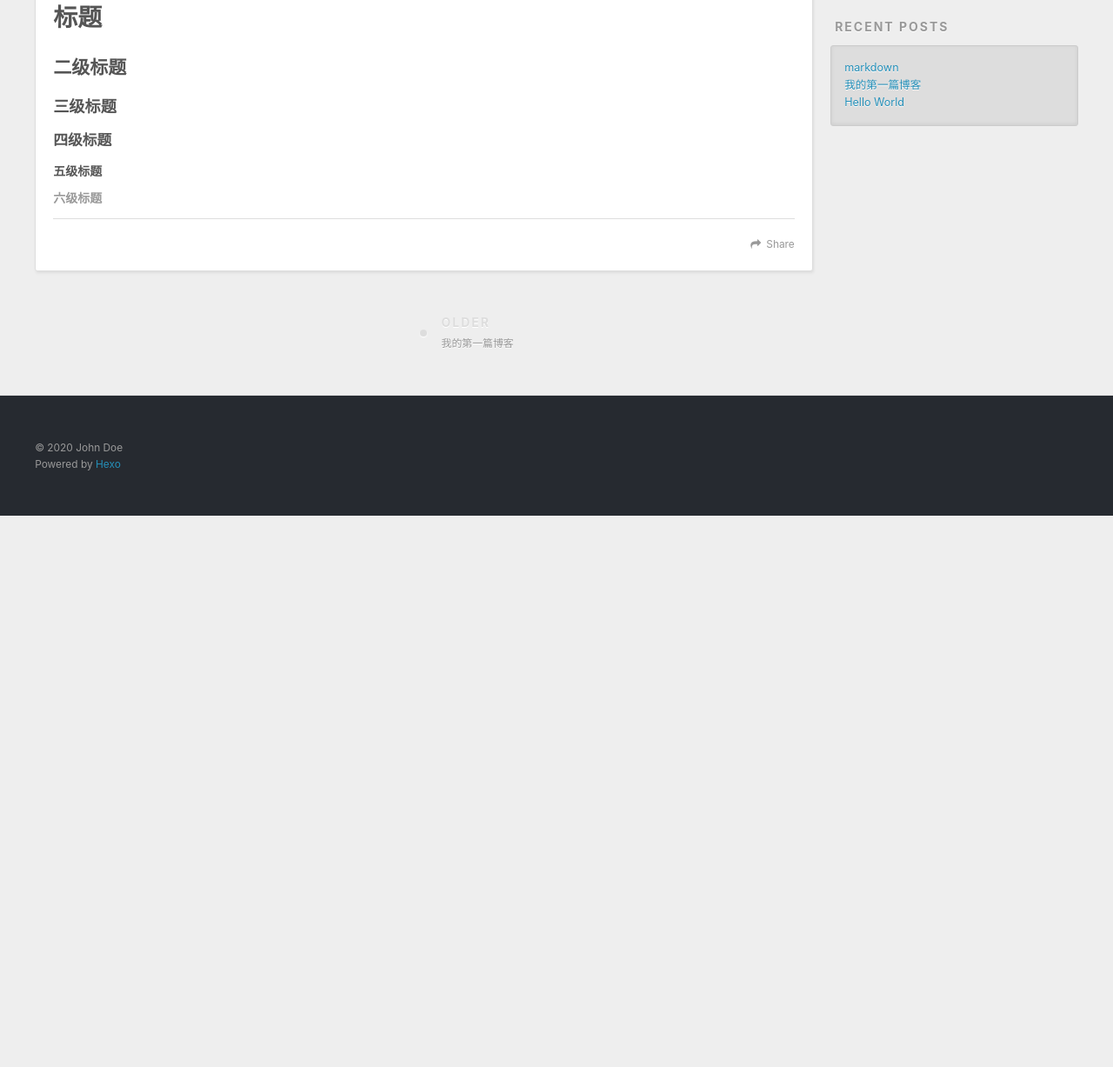
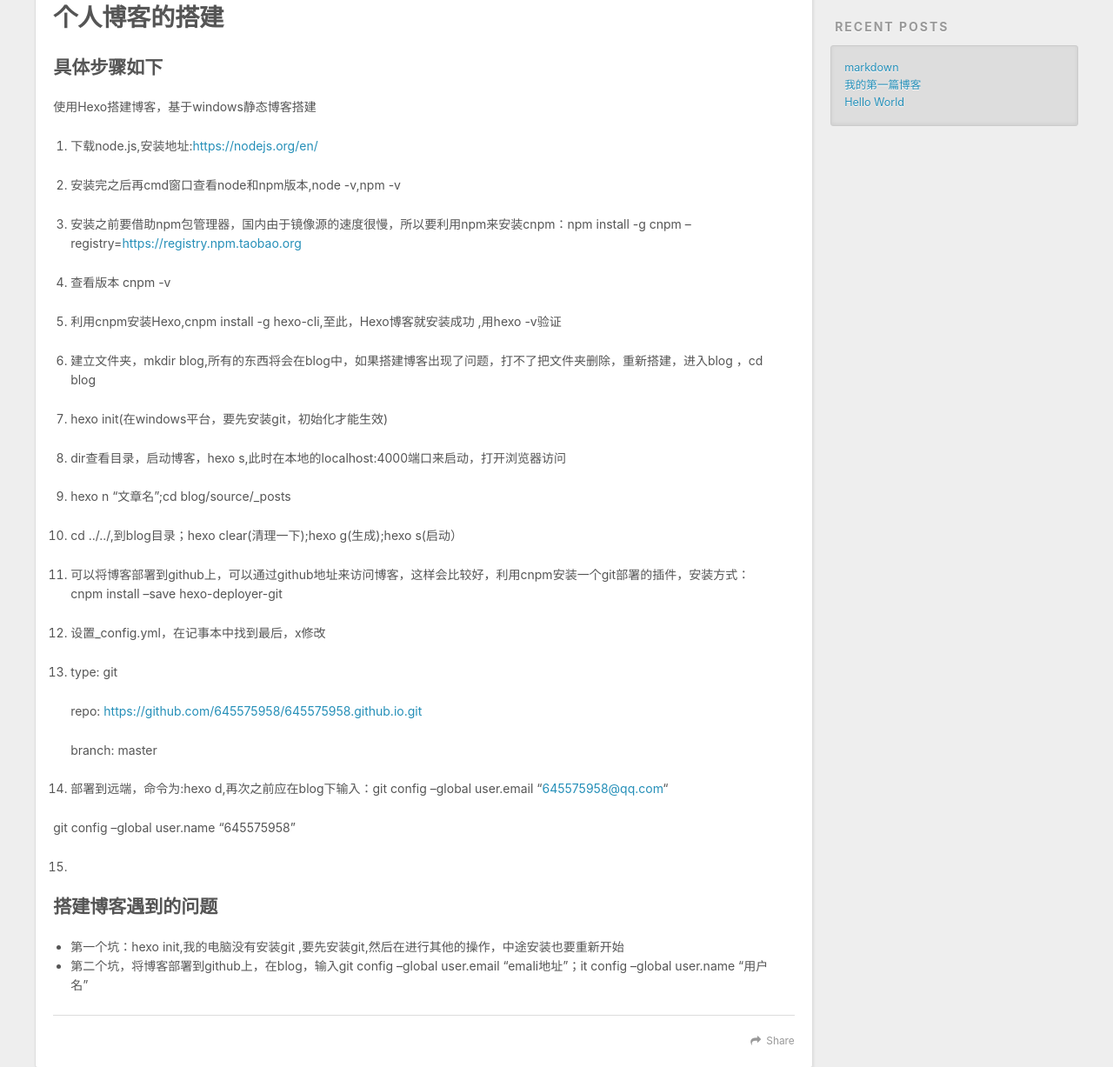
Before and after one commit to 645575958/645575958.github.io, a plain HTML site: page 2020/06/27/markdown/index.html in a window 1280 px wide. Shown: the part 457-1684 px from the top of the page at 87% size. Before the commit the page ends 1050 px from the top, so only its background shows below. Drawn offline with nearby package versions, Linux system fonts and the light colour scheme.

Commit message:
Site updated: 2020-06-27 16:51:52

```diff
--- a/2020/06/27/markdown/index.html
+++ b/2020/06/27/markdown/index.html
@@ -7,15 +7,15 @@
 
   <title>markdown | Hexo</title>
   <meta name="viewport" content="width=device-width, initial-scale=1, maximum-scale=1">
-  <meta name="description" content="标题二级标题三级标题四级标题五级标题六级标题">
+  <meta name="description" content="个人博客的搭建具体步骤如下使用Hexo搭建博客，基于windows静态博客搭建  下载node.js,安装地址:https:&#x2F;&#x2F;nodejs.org&#x2F;en&#x2F;  安装完之后再cmd窗口查看node和npm版本,node -v,npm -v  安装之前要借助npm包管理器，国内由于镜像源的速度很慢，所以要利用npm来安装cnpm：npm install -g cnpm –registry&#x3D;https:">
 <meta property="og:type" content="article">
 <meta property="og:title" content="markdown">
 <meta property="og:url" content="http://yoursite.com/2020/06/27/markdown/index.html">
 <meta property="og:site_name" content="Hexo">
-<meta property="og:description" content="标题二级标题三级标题四级标题五级标题六级标题">
+<meta property="og:description" content="个人博客的搭建具体步骤如下使用Hexo搭建博客，基于windows静态博客搭建  下载node.js,安装地址:https:&#x2F;&#x2F;nodejs.org&#x2F;en&#x2F;  安装完之后再cmd窗口查看node和npm版本,node -v,npm -v  安装之前要借助npm包管理器，国内由于镜像源的速度很慢，所以要利用npm来安装cnpm：npm install -g cnpm –registry&#x3D;https:">
 <meta property="og:locale" content="en_US">
 <meta property="article:published_time" content="2020-06-27T04:56:39.427Z">
-<meta property="article:modified_time" content="2020-06-27T04:56:15.053Z">
+<meta property="article:modified_time" content="2020-06-27T08:42:54.481Z">
 <meta property="article:author" content="John Doe">
 <meta name="twitter:card" content="summary">
 
@@ -88,7 +88,48 @@
 
     <div class="article-entry" itemprop="articleBody">
 
-        <h1 id="标题"><a href="#标题" class="headerlink" title="标题"></a>标题</h1><h2 id="二级标题"><a href="#二级标题" class="headerlink" title="二级标题"></a>二级标题</h2><h3 id="三级标题"><a href="#三级标题" class="headerlink" title="三级标题"></a>三级标题</h3><h4 id="四级标题"><a href="#四级标题" class="headerlink" title="四级标题"></a>四级标题</h4><h5 id="五级标题"><a href="#五级标题" class="headerlink" title="五级标题"></a>五级标题</h5><h6 id="六级标题"><a href="#六级标题" class="headerlink" title="六级标题"></a>六级标题</h6>
+        <h1 id="个人博客的搭建"><a href="#个人博客的搭建" class="headerlink" title="个人博客的搭建"></a>个人博客的搭建</h1><h2 id="具体步骤如下"><a href="#具体步骤如下" class="headerlink" title="具体步骤如下"></a>具体步骤如下</h2><p>使用Hexo搭建博客，基于windows静态博客搭建</p>
+<ol>
+<li><p>下载node.js,安装地址:<a href="https://nodejs.org/en/" target="_blank" rel="noopener">https://nodejs.org/en/</a></p>
+</li>
+<li><p>安装完之后再cmd窗口查看node和npm版本,node -v,npm -v</p>
+</li>
+<li><p>安装之前要借助npm包管理器，国内由于镜像源的速度很慢，所以要利用npm来安装cnpm：npm install -g cnpm –registry=<a href="https://registry.npm.taobao.org" target="_blank" rel="noopener">https://registry.npm.taobao.org</a> </p>
+</li>
+<li><p>查看版本 cnpm -v</p>
+</li>
+<li><p>利用cnpm安装Hexo,cnpm install -g hexo-cli,至此，Hexo博客就安装成功 ,用hexo -v验证</p>
+</li>
+<li><p>建立文件夹，mkdir blog,所有的东西将会在blog中，如果搭建博客出现了问题，打不了把文件夹删除，重新搭建，进入blog ，cd blog</p>
+</li>
+<li><p>hexo init(在windows平台，要先安装git，初始化才能生效)</p>
+</li>
+<li><p>dir查看目录，启动博客，hexo s,此时在本地的localhost:4000端口来启动，打开浏览器访问</p>
+</li>
+<li><p>hexo n “文章名”;cd blog/source/_posts</p>
+</li>
+<li><p>cd ../../,到blog目录；hexo clear(清理一下);hexo g(生成);hexo s(启动）</p>
+</li>
+<li><p>可以将博客部署到github上，可以通过github地址来访问博客，这样会比较好，利用cnpm安装一个git部署的插件，安装方式：cnpm install –save hexo-deployer-git</p>
+</li>
+<li><p>设置_config.yml，在记事本中找到最后，x修改</p>
+</li>
+<li><p>type: git</p>
+<p>repo: <a href="https://github.com/645575958/645575958.github.io.git" target="_blank" rel="noopener">https://github.com/645575958/645575958.github.io.git</a></p>
+<p>branch: master</p>
+</li>
+<li><p>部署到远端，命令为:hexo d,再次之前应在blog下输入：git config –global user.email “<a href="mailto:645575958@qq.com">645575958@qq.com</a>“</p>
+</li>
+</ol>
+<p>git config –global user.name “645575958”</p>
+<ol start="15">
+<li></li>
+</ol>
+<h2 id="搭建博客遇到的问题"><a href="#搭建博客遇到的问题" class="headerlink" title="搭建博客遇到的问题"></a>搭建博客遇到的问题</h2><ul>
+<li>第一个坑：hexo init,我的电脑没有安装git ,要先安装git,然后在进行其他的操作，中途安装也要重新开始</li>
+<li>第二个坑，将博客部署到github上，在blog，输入git config –global user.email “emali地址”；it config –global user.name “用户名”</li>
+</ul>
+
 
     </div>
     <footer class="article-footer">
```
Also changed, not shown: index.html (+42 -1 lines).
